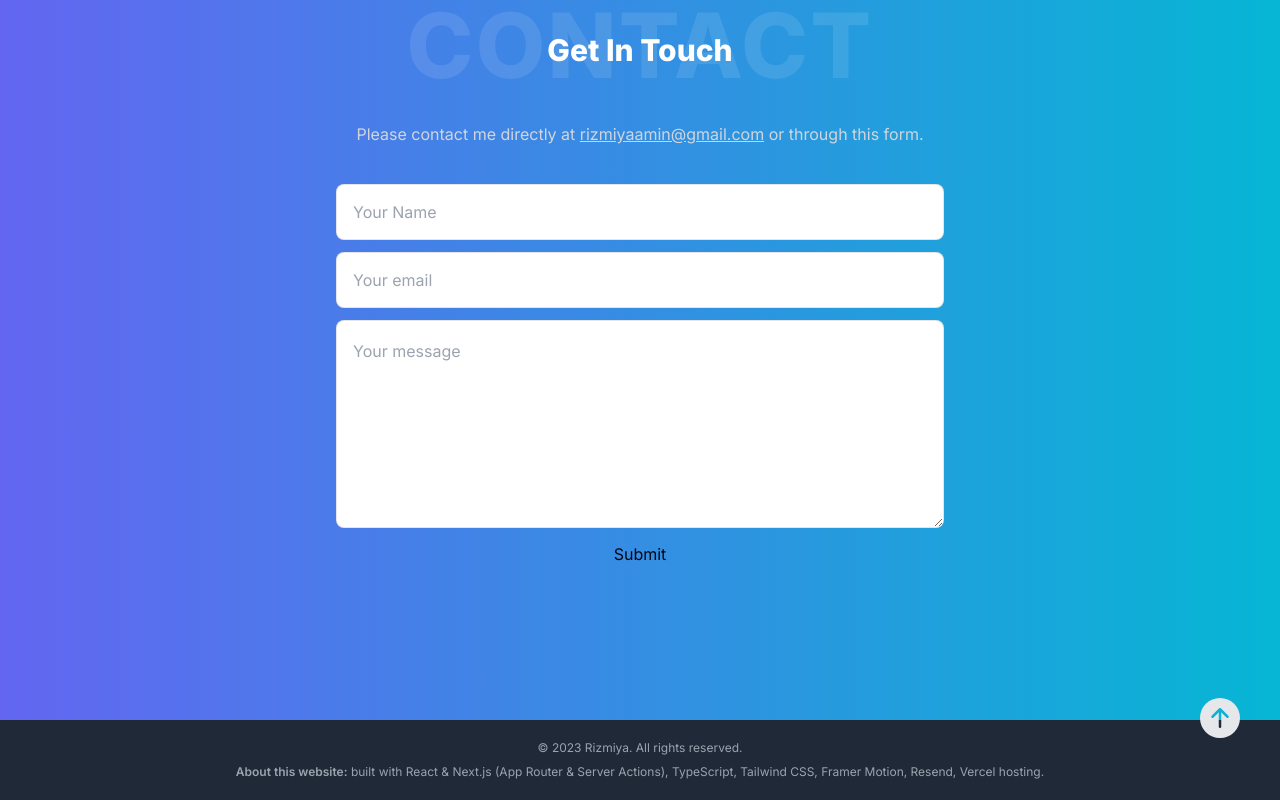
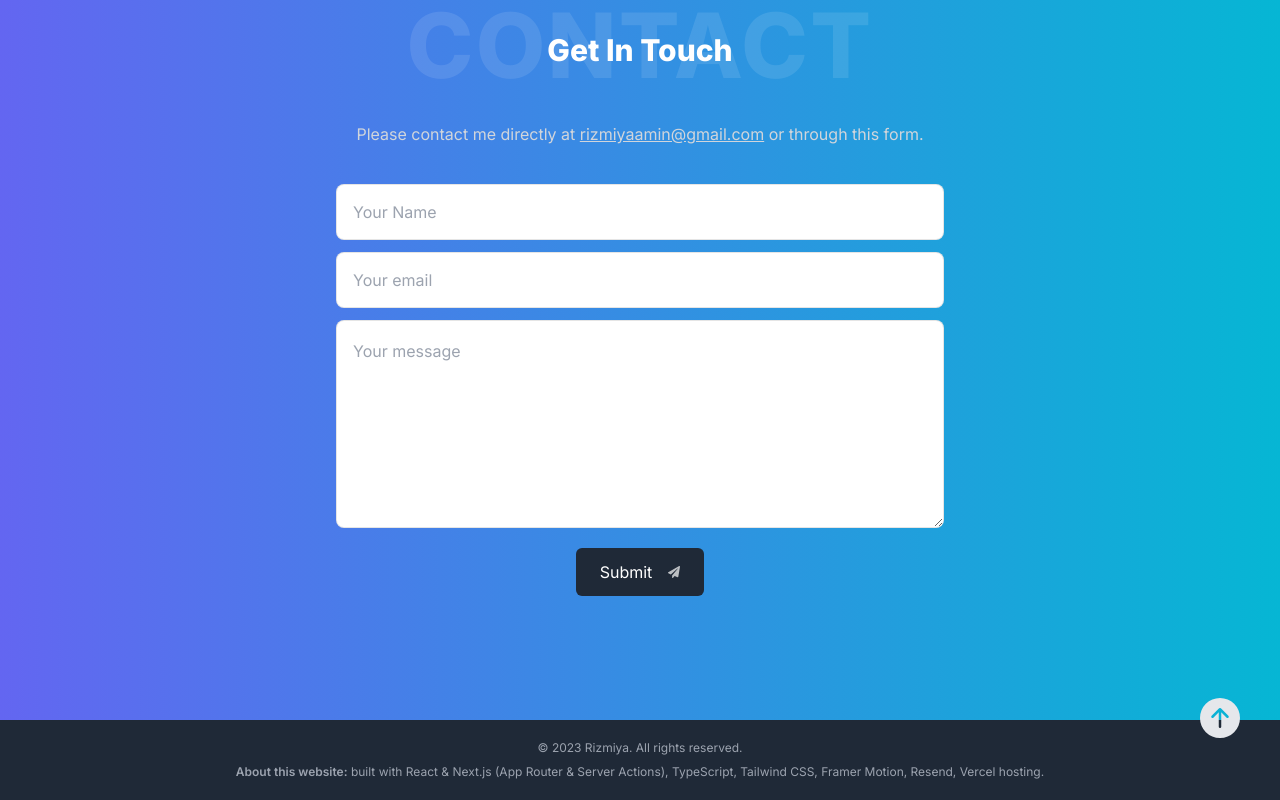
Before and after one commit to rizmiya-ameen/My-Portfolio, a Next.js app: page / in a window 1280 px wide. Shown: the part 5161-5961 px from the top of the page. Built offline with nearby package versions, Linux system fonts and the light colour scheme; a web font is replaced by a local one.

Commit message:
added nodemailer

```diff
--- a/components/Contact.tsx
+++ b/components/Contact.tsx
@@ -1,18 +1,53 @@
-"use client"
-import React from 'react'
+"use client";
+import React, { useState } from "react";
 import { useSectionInView } from "@/lib/hooks";
-import SectionHeading from './SectionHeading';
+import SectionHeading from "./SectionHeading";
 import { motion } from "framer-motion";
-//import toast from 'react-hot-toast';
+import SubmitBtn from "./Submit-btn";
+import toast from "react-hot-toast";
 
 const Contact = () => {
-
   const { ref } = useSectionInView("Contact");
 
+  const [loading, setLoading] = useState(false);
+
+  // const handleSubmit = async (event: any) => {
+  //   event.preventDefault();
+  //   setLoading(true);
+
+  //   const data = {
+  //     name: String(event.target.name.value),
+  //     email: String(event.target.email.value),
+  //     message: String(event.target.message.value),
+  //   };
+
+  //   console.log(data);
+
+  //   const response = await fetch("/api/contact", {
+  //     method: "POST",
+  //     headers: {
+  //       "Content-Type": "application/json",
+  //     },
+  //     body: JSON.stringify(data),
+  //   });
+
+  //   if (response.ok) {
+  //     console.log("Message sent successfully");
+  //     setLoading(false);
+  //     // reset the form
+  //     event.target.name.value = "";
+  //     event.target.email.value = "";
+  //     event.target.message.value = "";
+  //   }
+  //   if (!response.ok) {
+  //     console.log("Error sending message");
+  //     setLoading(false);
+  //   }
+  // };
 
   const handleSubmit = async (event: any) => {
     event.preventDefault();
-    //setLoading(true);
+    setLoading(true);
 
     const data = {
       name: String(event.target.name.value),
@@ -20,8 +55,7 @@ const Contact = () => {
       message: String(event.target.message.value),
     };
 
-    console.log(data);
-
+    try {
       const response = await fetch("/api/contact", {
         method: "POST",
         headers: {
@@ -32,18 +66,21 @@ const Contact = () => {
 
       if (response.ok) {
         console.log("Message sent successfully");
-      //setLoading(false);
+        toast.success("Message sent successfully!"); // Display success toast
+        setLoading(false);
         // reset the form
-      // event.target.name.value = "";
-      // event.target.email.value = "";
-      // event.target.message.value = "";
+        event.target.name.value = "";
+        event.target.email.value = "";
+        event.target.message.value = "";
+      } else {
+        throw new Error("Error sending message");
       }
-    if (!response.ok) {
-      console.log("Error sending message");
-      //setLoading(false);
+    } catch (error) {
+      console.error("Error sending message:", error);
+      toast.error("Error sending message!"); // Display error toast
+      setLoading(false);
     }
   };
-
 
   return (
     <motion.section
@@ -63,7 +100,6 @@ const Contact = () => {
         once: true,
       }}
     >
-
       <div className="relative text-white">
         <SectionHeading>Get in Touch</SectionHeading>
         <h1 className="hidden sm:inline sm:tracking-wide sm:absolute sm:top-0 sm:bottom-0 sm:right-0 sm:left-0 sm:text-[90px] sm:font-extrabold sm:opacity-[0.1] sm:text-white">
@@ -82,34 +118,25 @@ const Contact = () => {
       <form
         onSubmit={handleSubmit}
         className="mt-6 flex flex-col mx-auto w-[min(100%,38rem)]"
-        /*action={async (formData) => {
-          await sendEmail(formData)
-        }}*/
-        // action={async (formData) => {
-        //   const { data, error } = await sendEmail(formData);
-
-        //   if (error) {
-        //     toast.error(error);
-        //    return;
-        //   }
-
-        //   toast.success("Email sent successfully!")
-        // }}
       >
-
         <input
           type="text"
           minLength={3}
           maxLength={150}
           required
-          className="h-14 my-3 px-4 rounded-lg borderBlack"
+          className={`h-14 my-3 px-4 rounded-lg borderBlack ${
+            loading && "text-gray-300 cursor-default"
+          }`}
           autoComplete="off"
           id="name"
           placeholder="Your Name"
+          readOnly={loading} // Disable editing while loading
         />
 
         <input
-          className="h-14  px-4 rounded-lg borderBlack"
+          className={`h-14  px-4 rounded-lg borderBlack ${
+            loading && "text-gray-300 cursor-default"
+          }`}
           type="email"
           required
           minLength={5}
@@ -117,25 +144,168 @@ const Contact = () => {
           placeholder="Your email"
           autoComplete="off"
           id="email"
+          readOnly={loading}
         />
 
         <textarea
-          className="h-52 my-3 rounded-lg borderBlack p-4"
+          className={`h-52 my-3 rounded-lg borderBlack p-4 ${
+            loading && "text-gray-300 cursor-default"
+          } `}
           name="message"
           placeholder="Your message"
           required
+          minLength={10}
           maxLength={5000}
-          //rows={4}
+          readOnly={loading}
         />
-        <div className='flex justify-center'>
-          <button type="submit">Submit</button>
-        </div>
-
-      </form>
 
 
+        <div className="flex justify-center">
+        <SubmitBtn loading={loading} />
+        </div>
+      </form>
     </motion.section>
-  )
-}
+  );
+};
 
-export default Contact
+export default Contact;
+
+// "use client"
+// import React from 'react'
+// import { useSectionInView } from "@/lib/hooks";
+// import SectionHeading from './SectionHeading';
+// import { motion } from "framer-motion";
+// import SubmitBtn from './Submit-btn';
+// //import toast from 'react-hot-toast';
+
+// const Contact = () => {
+
+//   const { ref } = useSectionInView("Contact");
+
+//   const handleSubmit = async (event: any) => {
+//     event.preventDefault();
+//     //setLoading(true);
+
+//     const data = {
+//       name: String(event.target.name.value),
+//       email: String(event.target.email.value),
+//       message: String(event.target.message.value),
+//     };
+
+//     console.log(data);
+
+//     const response = await fetch("/api/contact", {
+//       method: "POST",
+//       headers: {
+//         "Content-Type": "application/json",
+//       },
+//       body: JSON.stringify(data),
+//     });
+
+//     if (response.ok) {
+//       console.log("Message sent successfully");
+//       //setLoading(false);
+//       // reset the form
+//       // event.target.name.value = "";
+//       // event.target.email.value = "";
+//       // event.target.message.value = "";
+//     }
+//     if (!response.ok) {
+//       console.log("Error sending message");
+//       //setLoading(false);
+//     }
+//   };
+
+//   return (
+//     <motion.section
+//       id="contact"
+//       ref={ref}
+//       className="flex flex-col w-full leading-7 px-5 pt-28 pb-16 min-h-[100vh] text-center bg-gradient-to-r from-indigo-500 to-cyan-500"
+//       initial={{
+//         opacity: 0,
+//       }}
+//       whileInView={{
+//         opacity: 1,
+//       }}
+//       transition={{
+//         duration: 1,
+//       }}
+//       viewport={{
+//         once: true,
+//       }}
+//     >
+
+//       <div className="relative text-white">
+//         <SectionHeading>Get in Touch</SectionHeading>
+//         <h1 className="hidden sm:inline sm:tracking-wide sm:absolute sm:top-0 sm:bottom-0 sm:right-0 sm:left-0 sm:text-[90px] sm:font-extrabold sm:opacity-[0.1] sm:text-white">
+//         CONTACT
+//         </h1>
+//       </div>
+
+//       <p className="text-gray-300 mt-5">
+//         Please contact me directly at{" "}
+//         <a className="underline" href="mailto:rizmiyaamin@gmail.com">
+//           rizmiyaamin@gmail.com
+//         </a>{" "}
+//         or through this form.
+//       </p>
+
+//       <form
+//       onSubmit={handleSubmit}
+//         className="mt-6 flex flex-col mx-auto w-[min(100%,38rem)]"
+//         /*action={async (formData) => {
+//           await sendEmail(formData)
+//         }}*/
+//         // action={async (formData) => {
+//         //   const { data, error } = await sendEmail(formData);
+
+//         //   if (error) {
+//         //     toast.error(error);
+//         //    return;
+//         //   }
+
+//         //   toast.success("Email sent successfully!")
+//         // }}
+//         >
+
+//         <input
+//           type="text"
+//           minLength={3}
+//           maxLength={150}
+//           required
+//           className="h-14 my-3 px-4 rounded-lg borderBlack"
+//           autoComplete="off"
+//           id="name"
+//           placeholder="Your Name"
+//         />
+
+//         <input
+//           className="h-14  px-4 rounded-lg borderBlack"
+//           type="email"
+//           required
+//           minLength={5}
+//           maxLength={150}
+//           placeholder="Your email"
+//           autoComplete="off"
+//           id="email"
+//         />
+
+//         <textarea
+//           className="h-52 my-3 rounded-lg borderBlack p-4"
+//           name="message"
+//           placeholder="Your message"
+//           required
+//           maxLength={5000}
+//           //rows={4}
+//         />
+//          <div className='flex justify-center'>
+//           <button type="submit">Submit</button>
+//         </div>
+
+//       </form>
+
+//     </motion.section>
+//   )
+// }
+
+// export default Contact
--- a/components/Submit-btn.tsx
+++ b/components/Submit-btn.tsx
@@ -1,3 +1,32 @@
+import React from "react";
+import { FaPaperPlane } from "react-icons/fa";
+
+
+export default function SubmitBtn({loading}: any) {
+
+
+  return (
+    <button
+      type="submit"
+      className="group mt-2 flex items-center justify-center gap-4 h-[3rem] w-[8rem] bg-gray-800 text-white rounded-md outline-none transition-all focus:scale-110 hover:scale-110 hover:bg-gray-950 active:scale-105  disabled:scale-100 disabled:bg-opacity-65"
+      disabled={loading}
+    >
+      {loading ? (
+        <div className="h-5 w-5 animate-spin rounded-full border-b-2 border-white"></div>
+      ) : (
+        <>
+          Submit{" "}
+          <FaPaperPlane className="text-xs opacity-70 transition-all group-hover:translate-x-1 group-hover:-translate-y-1" />{" "}
+        </>
+      )}
+    </button>
+  );
+}
+
+
+
+
+
 // import React from "react";
 // import { FaPaperPlane } from "react-icons/fa";
 // import { experimental_useFormStatus as useFormStatus } from "react-dom";
```
Also changed, not shown: notes.txt. Lines whose indentation alone changed are shown as unchanged.
